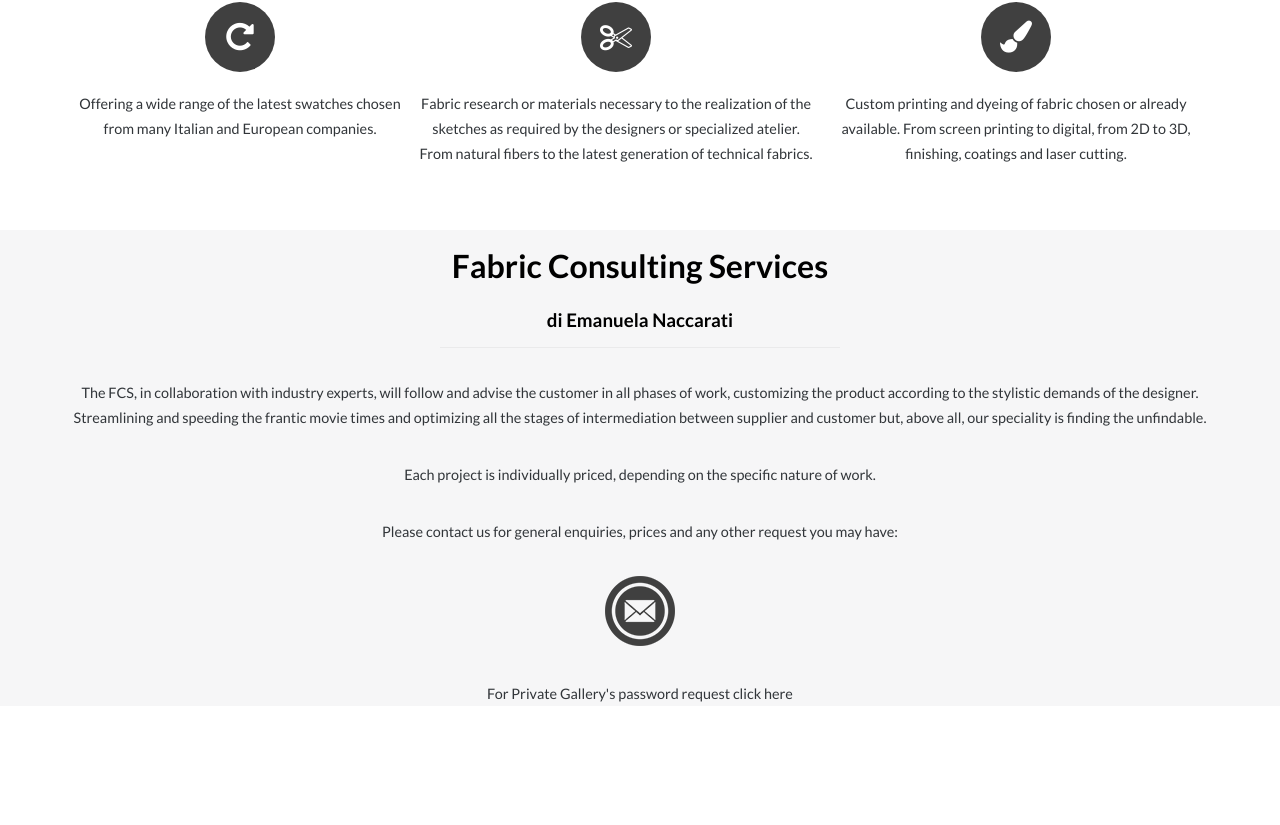
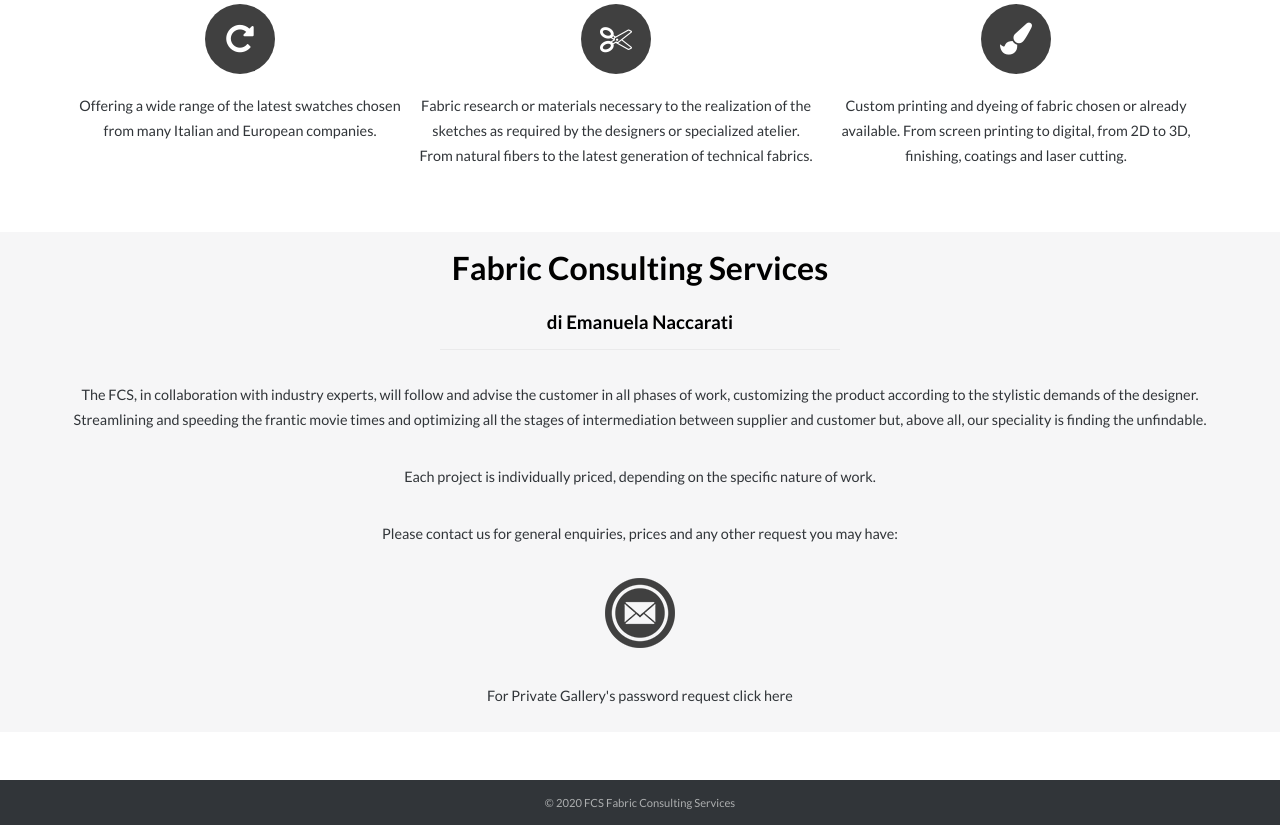
Before and after one commit to Banjer71/fcs_project, a React (Create React App) app: page / in a window 1280 px wide. Shown: the part 348-1173 px from the top of the page. Before the commit the page ends 1086 px from the top, so only its background shows below. Built offline with nearby package versions, Linux system fonts and the light colour scheme.

Commit message:
added the footer and moved the css in a separate files (#6)

```diff
--- a/src/App.js
+++ b/src/App.js
@@ -9,6 +9,7 @@ import Collaborations from './components/pages/Collaborations';
 import Contacts from './components/pages/Contacts';
 import PrivateGallery from './components/pages/PrivateGallery';
 import Fabrics from './components/pages/Fabrics';
+import Footer from './components/pages/Footer';
 
 function App() {
 	return (
@@ -26,6 +27,7 @@ function App() {
 					<Route exact path="/collaborations" component={Collaborations} />
 					<Route exact path="/contacts" component={Contacts} />
 				</Switch>
+				<Footer />
 			</Router>
 		</div>
 	);
--- /dev/null
+++ b/src/components/pages/Footer.js
@@ -0,0 +1,31 @@
+import React from 'react';
+import styled from 'styled-components';
+import {Container} from './PagesStyles'
+
+const FooterText = styled.div`
+   background-color: #313539;
+   color: #acaeaf;
+   font-size: 0.7rem;
+   margin-top: 3rem;
+   padding: 1rem;
+`;
+
+const FooterContainer = styled(Container)`
+text-align: center;
+     > a {
+         color: #acaeaf;
+
+     }
+`;
+
+const Footer = () => {
+	return (
+		<FooterText>
+            <FooterContainer>
+			© 2020 <a href="http://fabricservices.it/en/home-en/">FCS Fabric Consulting Services</a>
+            </FooterContainer>
+		</FooterText>
+	);
+};
+
+export default Footer;
--- a/src/components/pages/Home.js
+++ b/src/components/pages/Home.js
@@ -1,99 +1,7 @@
 import React from 'react';
-import styled from 'styled-components';
 import Mailicon from '../../socialicons/contact_icon-1.png'
+import {Container, MainArticle, CardSection, Card, PreFooter} from './PagesStyles'
 
-const Container = styled.div`
-	padding: 0 .5rem;
-	max-width: 1200px;
-	margin: 0 auto;
-`;
-
-const MainArticle = styled.article`
-	text-align: center;
-
-	> h1,
-	p {
-		padding: 1.2rem 0;
-	}
-
-	> p {
-		color: #313539;
-	}
-
-    > hr {
-    max-width: 400px;
-    background-color: #eaeaeb;
-    border: 0;
-    height: 1px;
-    margin: 1rem auto;
-	}
-`;
-
-const CardSection = styled.div`
-	margin: 0 auto;
-	padding: 1rem;
-
-    @media screen and (min-width: 680px) {
-        display: flex;
-    }
-`;
-
-const Card = styled.div`
-    margin: 0 auto;
-	padding: 1rem 0;
-	max-width: 400px;
-
-	> .icon {
-		background-color: red;
-		width: 70px;
-		height: 70px;
-		border-radius: 50%;
-		margin: 0 auto;
-		background-color: #404040;
-		position: relative;
-	}
-
-	> p {
-		font-size: 0.9rem;
-		color: #313539;
-		line-height: 25px;
-	}
-
-	.fa {
-		color: #fff;
-		position: absolute;
-		top: 50%;
-		left: 50%;
-		transform: translate(-50%, -50%);
-	}
-`;
-
-const PreFooter = styled.div`
-	margin: 0.8rem 0;
-	background-color: #f6f6f7;
-	text-align: center;
-
-	h1 {
-		margin: 0.5rem 0;
-		padding: 1rem;
-	}
-
-	hr {
-		max-width: 400px;
-		background-color: #eaeaeb;
-		border: 0;
-		height: 1px;
-		margin: 1rem auto;
-
-	}
-	.prefooter-text p {
-		margin: 2rem 0;
-		font-size: 0.9rem;
-		color: #313539;
-		line-height: 25px;
-		padding: 0 1.4rem;
-	}
-`;
 
 const Home = () => {
 	return (
@@ -106,7 +14,6 @@ const Home = () => {
 					<strong>FCS</strong> Offers a specialized service in: Fabric research, dyeing and textile printing
 					for Film, Television, Theatre and Fashion Industry.
 				</p>
-
 			</MainArticle>
 			<MainArticle>
 				<CardSection>
@@ -140,7 +47,6 @@ const Home = () => {
 					</Card>
 				</CardSection>
 			</MainArticle>
-
 		</Container>
         <PreFooter>
             <Container>
@@ -150,9 +56,7 @@ const Home = () => {
                 <hr/>
                 <p>The FCS, in collaboration with industry experts, will follow and advise the customer in all phases of work, customizing the product according to the stylistic demands of the designer. Streamlining and speeding the frantic movie times and optimizing all the stages of intermediation between supplier and customer but, above all, our speciality is finding the unfindable.</p>
                 <p>Each project is individually priced, depending on the specific nature of work.</p>
-
                 <p>Please contact us for general enquiries, prices and any other request you may have:</p>
-
                 <img src={Mailicon} alt='mail icon' />
                 <p>For Private Gallery's password request click here</p>
                 </div>
--- /dev/null
+++ b/src/components/pages/PagesStyles.js
@@ -0,0 +1,99 @@
+import styled from 'styled-components'
+
+export const Container = styled.div`
+	padding: 0 .5rem;
+	max-width: 1200px;
+	margin: 0 auto;
+`;
+
+export const MainArticle = styled.article`
+text-align: center;
+border-top: 1px solid rgb(234, 234, 235);
+> h1,
+p {
+    padding: 1.2rem 0;
+}
+
+> p {
+    color: #313539;
+}
+
+> hr {
+max-width: 400px;
+background-color: #eaeaeb;
+border: 0;
+height: 1px;
+margin: 1rem auto;
+}
+`;
+
+export const CardSection = styled.div`
+margin: 0 auto;
+padding: 1rem;
+
+@media screen and (min-width: 680px) {
+    display: flex;
+}
+`;
+
+export const Card = styled.div`
+margin: 0 auto;
+padding: 1rem 0;
+max-width: 400px;
+
+> .icon {
+    background-color: red;
+    width: 70px;
+    height: 70px;
+    border-radius: 50%;
+    margin: 0 auto;
+    background-color: #404040;
+    position: relative;
+}
+
+> p {
+    font-size: 0.9rem;
+    color: #313539;
+    line-height: 25px;
+}
+
+.fa {
+    color: #fff;
+    position: absolute;
+    top: 50%;
+    left: 50%;
+    transform: translate(-50%, -50%);
+}
+`;
+
+export const PreFooter = styled.div`
+margin: 0.8rem 0;
+background-color: #f6f6f7;
+text-align: center;
+
+h1 {
+    margin: 0.5rem 0;
+    padding: 1rem;
+}
+
+hr {
+    max-width: 400px;
+    background-color: #eaeaeb;
+    border: 0;
+    height: 1px;
+    margin: 1rem auto;
+
+}
+
+.prefooter-text p {
+    margin: 2rem 0;
+    font-size: 0.9rem;
+    color: #313539;
+    line-height: 25px;
+    padding: 0 1.4rem;
+}
+
+.prefooter-text p:last-child {
+    padding-bottom: 1.5rem;
+}
+`;
```
